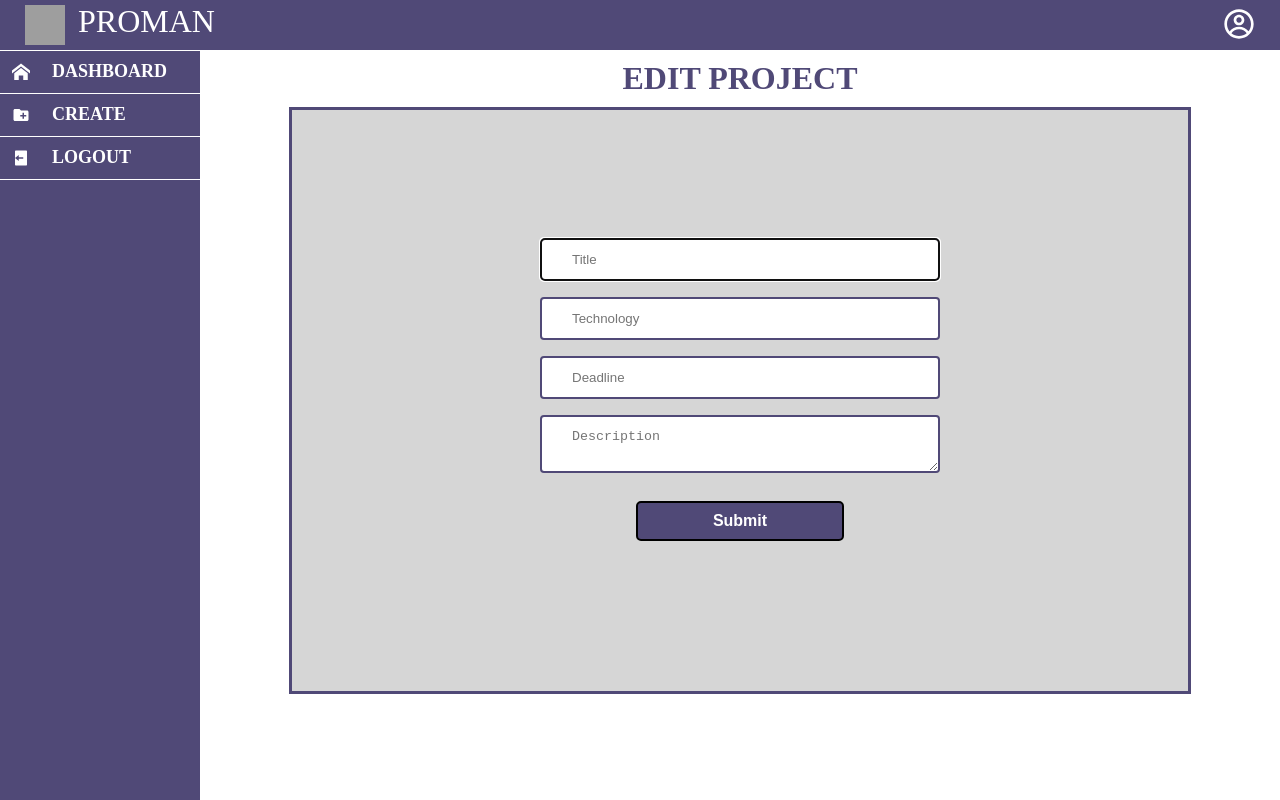
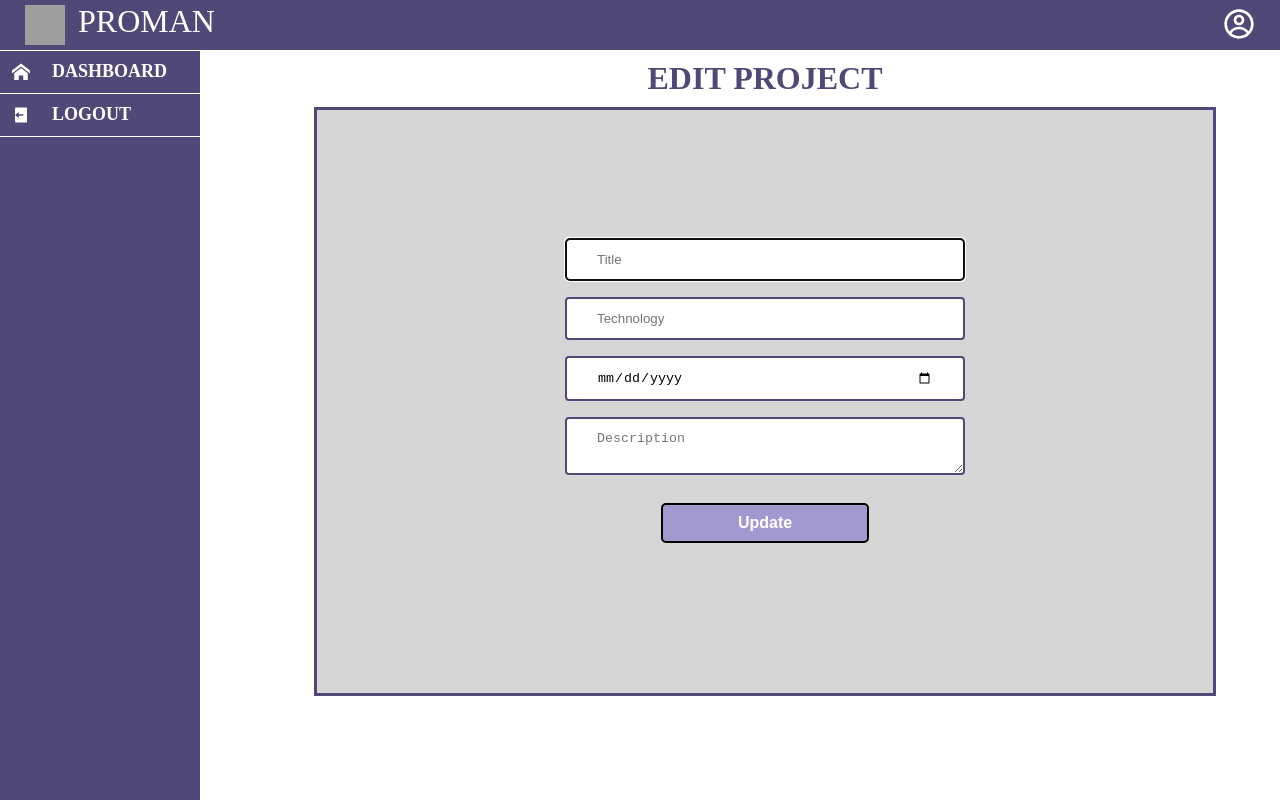
Before and after one commit to ayushchauhan248/Project-Management-Tool-CRUD-React-Redux-Class-Components, a React (Create React App) app: page /edit/1 in a window 1280 px wide. Built offline with nearby package versions, Linux system fonts and the light colour scheme; no server answers; grey boxes are pictures that could not be loaded.

Commit message:
confirmation applied for change page

```diff
--- a/package.json
+++ b/package.json
@@ -13,6 +13,7 @@
     "@testing-library/user-event": "^13.5.0",
     "@wojtekmaj/enzyme-adapter-react-17": "^0.6.7",
     "axios": "^0.26.1",
+    "moment": "^2.29.2",
     "prop-types": "^15.8.1",
     "react": "^17.0.2",
     "react-dom": "^17.0.2",
--- a/src/components/allCards/AllCardSection.css
+++ b/src/components/allCards/AllCardSection.css
@@ -65,3 +65,19 @@
   cursor: pointer;
   border-radius: 100%;
 }
+
+.createClose{
+  position: absolute;
+  top:0px;
+  right:0px;
+}
+
+#deleteNotifi{
+  border: 1px solid rgb(80, 73, 119);
+  background-color: lightblue;
+  border-radius: 5px;
+  padding: 5px;
+  font-size: medium;
+  color:rgb(80, 73, 119);
+  margin-bottom: 10px;
+}
--- a/src/components/allCards/AllCardSection.js
+++ b/src/components/allCards/AllCardSection.js
@@ -7,24 +7,19 @@ import Fab from "@mui/material/Fab";
 import AddIcon from "@mui/icons-material/Add";
 import { ThemeProvider } from "@mui/material/styles";
 import { theme } from "../../theme";
-import TextField from "@mui/material/TextField";
 import Dialog from "@mui/material/Dialog";
+import "../../pages/app/CreateProject.css";
+import CreateDialog from "../createAndEdit/CreateDialog";
 import DialogActions from "@mui/material/DialogActions";
-import DialogContent from "@mui/material/DialogContent";
-import DialogContentText from "@mui/material/DialogContentText";
-import DialogTitle from "@mui/material/DialogTitle";
 import Button from "@mui/material/Button";
-import "../../pages/app/CreateProject.css";
 
 class AllCardSection extends Component {
   constructor(props) {
     super(props);
     this.state = {
-      title: "",
-      technology: "",
-      deadline: "",
-      description: "",
       createDailog: false,
+      editDailog: false,
+      deleteCheck: false,
     };
   }
   componentDidMount() {
@@ -32,42 +27,35 @@ class AllCardSection extends Component {
   }
 
   handleDelete = (id) => {
+    if (!window.confirm("Are you sure to delete the project ?")) return;
     this.props.deleteProjectAction(id);
-    alert("Click OK to delete");
-    window.location.reload();
+    this.setState({ deleteCheck: true });
+    const timeout = setTimeout(() => {
+      this.setState({ deleteCheck: false });
+    }, 3000);
+
+    return () => {
+      clearTimeout(timeout);
+    };
   };
-  handleClickOpen = () => {
+
+  handleClickOpenCreate = () => {
     this.setState({ createDailog: true });
   };
 
-  handleClose = () => {
+  handleClickOpenEdit = () => {
+    this.setState({ editDailog: true });
+  };
+
+  handleCloseCreate = () => {
     this.setState({ createDailog: false });
   };
 
-  handleChange = (e) => {
-    this.setState({ [e.target.name]: e.target.value });
-  };
-
-  handleSubmit = (e) => {
-    const project = {
-      title: this.state.title,
-      technology: this.state.technology,
-      deadline: this.state.deadline,
-      description: this.state.description,
-    };
-    e.preventDefault();
-    this.props.setprojectAction(project);
-    this.handleClose();
+  handleCloseEdit = () => {
+    this.setState({ editDailog: false });
   };
 
   render() {
-    const { title, technology, deadline, description } = this.state;
-    const enabled =
-      title.length > 0 &&
-      technology.length > 0 &&
-      deadline.length > 0 &&
-      description.length > 0;
-    console.log("this props all card", this.props.projects);
     return (
       <div id="allcard">
         <div id="head">ALL PROJECTS</div>
@@ -76,65 +64,34 @@ class AllCardSection extends Component {
             <Fab
               color="secondary"
               aria-label="add"
-              onClick={this.handleClickOpen}
+              onClick={this.handleClickOpenCreate}
             >
               <AddIcon />
             </Fab>
           </ThemeProvider>
         </div>
         <Dialog open={this.state.createDailog} maxWidth="xl" maxHeight="xl">
-          <div id="headi">+ CREATE PROJECT</div>
-          <div id="formOuter">
-            <form onSubmit={this.handleSubmit} id="formc">
-              <div id="two">
-                <input
-                  type="text"
-                  id="title"
-                  name="title"
-                  placeholder="Project Title"
-                  className="title"
-                  onChange={this.handleChange}
-                  autoComplete="off"
-                  ref={this.emailInputRef}
-                />
-                <input
-                  type="text"
-                  id="techno"
-                  name="technology"
-                  placeholder="Technology "
-                  className="title"
-                  autoComplete="off"
-                  onChange={this.handleChange}
-                />
-              </div>
-              <div id="three">
-                <input
-                  type="text"
-                  id="deadline"
-                  name="deadline"
-                  placeholder="Deadline "
-                  className="title"
-                  autoComplete="off"
-                  onChange={this.handleChange}
-                />
-                <textarea
-                  type="text"
-                  id="description"
-                  name="description"
-                  placeholder="Description "
-                  className="title"
-                  autoComplete="off"
-                  onChange={this.handleChange}
-                />
-              </div>
-              <div id="four">
-                <button disabled={!enabled} type="submit" id="subBut">
-                  Submit
-                </button>
-              </div>
-            </form>
-          </div>
+          <CreateDialog></CreateDialog>
+          <DialogActions>
+            <Button
+              autoFocus
+              onClick={() => {
+                if (
+                  !window.confirm(
+                    "Are you sure to leave, all the changes will be lost?"
+                  )
+                )
+                  return;
+                this.handleCloseCreate();
+              }}
+            >
+              Cancel
+            </Button>
+          </DialogActions>
         </Dialog>
+        {this.state.deleteCheck && (
+          <div id="deleteNotifi">NOTIFICATION : Project is deleted</div>
+        )}
         {this.props.projects.projectData?.reverse().map((res) => {
           return (
             <div id="proDiv">
@@ -169,13 +126,11 @@ AllCardSection.propTypes = {
   projects: PropTypes.object.isRequired,
   getProjectAction: PropTypes.func.isRequired,
   deleteProjectAction: PropTypes.func.isRequired,
-  setprojectAction: PropTypes.func.isRequired,
 };
 
 AllCardSection.defaultProps = {
   getProjectAction: () => {},
   deleteProjectAction: () => {},
-  setprojectAction: () => {},
 };
 
 export default AllCardSection;
--- /dev/null
+++ b/src/components/createAndEdit/CreateDialog.js
@@ -0,0 +1,107 @@
+import "../../pages/app/CreateProject.css";
+import { Component, createRef } from "react";
+import { setprojectAction } from "../../redux/actions/project";
+import { connect } from "react-redux";
+
+class CreateDialog extends Component {
+  constructor(props) {
+    super(props);
+    this.state = {
+      title: "",
+      technology: "",
+      deadline: new Date(),
+      description: "",
+    };
+    this.emailInputRef = createRef();
+  }
+
+  componentDidMount() {
+    this.emailInputRef.current.focus();
+  }
+
+  handleChange = (e) => {
+    this.setState({ [e.target.name]: e.target.value });
+  };
+
+  handleSubmit = (e) => {
+    const project = {
+      title: this.state.title,
+      technology: this.state.technology,
+      deadline: this.state.deadline,
+      description: this.state.description,
+    };
+
+    e.preventDefault();
+    this.props.setprojectAction(project);
+    window.location.href = "/dashboard";
+    alert("Your Project Created Successfully");
+  };
+
+  render() {
+    const { title, technology, description } = this.state;
+    const enabled =
+      title.length > 0 && technology.length > 0 && description.length > 0;
+    return (
+      <div>
+        <div id="headi">+ CREATE PROJECT</div>
+        <form onSubmit={this.handleSubmit} id="formc">
+          <div id="two">
+            <input
+              type="text"
+              id="title"
+              name="title"
+              placeholder="Project Title"
+              className="title"
+              onChange={this.handleChange}
+              autoComplete="off"
+              ref={this.emailInputRef}
+            />
+            <input
+              type="text"
+              id="techno"
+              name="technology"
+              placeholder="Technology "
+              className="title"
+              autoComplete="off"
+              onChange={this.handleChange}
+            />
+          </div>
+          <div id="three">
+            <input
+              type="date"
+              id="deadline"
+              name="deadline"
+              placeholder="Deadline "
+              className="title"
+              autoComplete="off"
+              onChange={this.handleChange}
+            />
+            <textarea
+              type="text"
+              id="description"
+              name="description"
+              placeholder="Description "
+              className="title"
+              autoComplete="off"
+              onChange={this.handleChange}
+            />
+          </div>
+          <div id="four">
+            <button
+              disabled={!enabled}
+              type="submit"
+              id="subBut"
+              title={!enabled ? "ALL INPUTS ARE REQUIRED" : ""}
+            >
+              Submit
+            </button>
+          </div>
+        </form>
+      </div>
+    );
+  }
+}
+const mapStateToProps = (state) => ({
+  projects: state.projectItems,
+});
+export default connect(mapStateToProps, { setprojectAction })(CreateDialog);
--- a/src/components/shared/Sidebar.js
+++ b/src/components/shared/Sidebar.js
@@ -1,6 +1,6 @@
 import "./Sidebar.css";
 import { Link } from "react-router-dom";
-import { MdCreateNewFolder } from "react-icons/md";
+// import { MdCreateNewFolder } from "react-icons/md";
 import { ImHome } from "react-icons/im";
 import { RiLogoutBoxFill } from "react-icons/ri";
 
@@ -15,11 +15,11 @@ class Sidebar extends Component {
             <ImHome id="llii"></ImHome>
             <div id="lli">DASHBOARD</div>
           </Link>
-
+          {/*
           <Link to="/create" id="llnk" className="doFlex">
             <MdCreateNewFolder id="llii"></MdCreateNewFolder>
             <div id="lli">CREATE</div>
-          </Link>
+          </Link> */}
 
           <Link to="/" id="llnk" className="doFlex">
             <RiLogoutBoxFill id="llii"></RiLogoutBoxFill>
--- a/src/pages/app/CreateProject.css
+++ b/src/pages/app/CreateProject.css
@@ -7,7 +7,6 @@
   border: 2px solid rgb(80, 73, 119);
   align-items: center;
 }
-
 
 #headi{
     padding: 10px;
@@ -34,6 +33,7 @@
 	background-color: rgb(80, 73, 119);
 	border: 2px solid black;
 	color:white;
+
 }
 #subBut:hover{
 	color: white;
@@ -42,6 +42,7 @@
 }
 #subBut:disabled {
 	cursor:not-allowed;
+	background-color: rgb(162, 153, 209);
 }
 
 #two{
@@ -55,10 +56,9 @@
 	align-items: center;
 }
 
-.creatediv{
-	padding-left: 200px;
+#four{
+padding-left: 130px;
 }
-
 #formc{
 	border: 3px solid rgb(80, 73, 119);
 	background-color: rgb(214, 214, 214);
@@ -71,3 +71,7 @@
 #formOuter{
 	padding :20px
 }
+
+.creatediv{
+	padding-left: 250px;
+}
--- a/src/pages/app/EditPage.js
+++ b/src/pages/app/EditPage.js
@@ -5,6 +5,8 @@ import {
   updateProject,
 } from "../../redux/actions/project";
 import "./CreateProject.css";
+import { Prompt } from "react-router";
+import * as moment from "moment";
 
 class EditPage extends Component {
   constructor(props) {
@@ -50,13 +52,25 @@ class EditPage extends Component {
     }, 1000);
   };
 
-  testCheck() {
-    return 40;
-  }
-
   render() {
+    const { title, technology, deadline, description } = this.state;
+    const enabled =
+      title === this.props.projectone?.one?.title &&
+      technology === this.props.projectone?.one?.technology &&
+      deadline === this.props.projectone?.one?.deadline &&
+      description === this.props.projectone?.one?.description;
+    console.log(
+      "date",
+      this.state.deadline,
+      new Date(this.state.deadline).getDate()
+    );
+    const newCustomDate = new Date(this.state.deadline);
     return (
       <div className="creatediv">
+        <Prompt
+          when={true}
+          message="You have unsaved changes, are you sure you want to leave?"
+        />
         <div id="headi">EDIT PROJECT</div>
         <form onSubmit={this.handleSubmit} id="formc">
           <div id="two">
@@ -84,13 +98,13 @@ class EditPage extends Component {
           </div>
           <div id="three">
             <input
-              type="text"
+              type="date"
               id="deadline"
               name="deadline"
               placeholder="Deadline "
               className="title"
               autoComplete="off"
-              value={this.state.deadline}
+              value={newCustomDate}
               onChange={this.handleChange}
             />
             <textarea
@@ -104,9 +118,14 @@ class EditPage extends Component {
               onChange={this.handleChange}
             />
           </div>
-          <div id="four">
-            <button type="submit" id="subBut">
-              Submit
+          <div>
+            <button
+              type="submit"
+              id="subBut"
+              disabled={enabled}
+              title={enabled ? "No change in any data" : ""}
+            >
+              Update
             </button>
           </div>
         </form>
--- a/src/pages/app/ProjectDetails.css
+++ b/src/pages/app/ProjectDetails.css
@@ -42,3 +42,7 @@
 margin: auto;
 padding-left: 200px;
 }
+
+#format{
+    font-size: medium;
+}
--- a/src/pages/app/ProjectIdPage.js
+++ b/src/pages/app/ProjectIdPage.js
@@ -2,7 +2,7 @@ import React, { Component } from "react";
 import { getOneProjectAction } from "../../redux/actions/project";
 import { connect } from "react-redux";
 import "./ProjectDetails.css";
-
+import * as moment from "moment";
 class ProjectIdPage extends Component {
   constructor(props) {
     super(props);
@@ -26,8 +26,13 @@ class ProjectIdPage extends Component {
           <div className="detail">{this.props.projectone?.one?.technology}</div>
         </div>
         <div className="oneBox">
-          <div className="heading">Deadline</div>
-          <div className="detail">{this.props.projectone?.one?.deadline}</div>
+          <div className="heading">
+            Deadline<span id="format">(DD/MM/YYYY)</span>
+          </div>
+          {/* <div className="detail">{this.props.projectone?.one?.deadline}</div> */}
+          <div className="detail">
+            {moment(this.props.projectone?.one?.deadline).format("DD/MM/YYYY")}
+          </div>
         </div>
         <div className="oneBox">
           <div className="heading">Description</div>
--- a/src/redux/actions/project.js
+++ b/src/redux/actions/project.js
@@ -52,7 +52,9 @@ export const setprojectAction = (data) => async (dispatch) => {
     console.log(err);
   }
 };
+
 export const deleteProjectAction = (id) => async (dispatch) => {
+  console.log("action", id);
   try {
     await axios.delete(`http://localhost:4000/api/projects/${id}`);
     console.log("hello", id);
--- a/src/redux/reducers/project.js
+++ b/src/redux/reducers/project.js
@@ -20,10 +20,10 @@ export default function projectItems(state = intialState, action) {
         one: action.data,
       };
     case ActionTypes.DLT_PROJECT:
+      const dlt = state.projectData.filter((item) => item._id !== action.data);
       return {
-        projectData: state.projectData.filter(
-          (item) => item.id !== action.data
-        ),
+        ...state.projectData,
+        projectData: dlt,
       };
     case ActionTypes.UPDATE_PROJECT:
       return {
```
Also changed, not shown: 1 other file (tests, documents, lock files or other folders).
